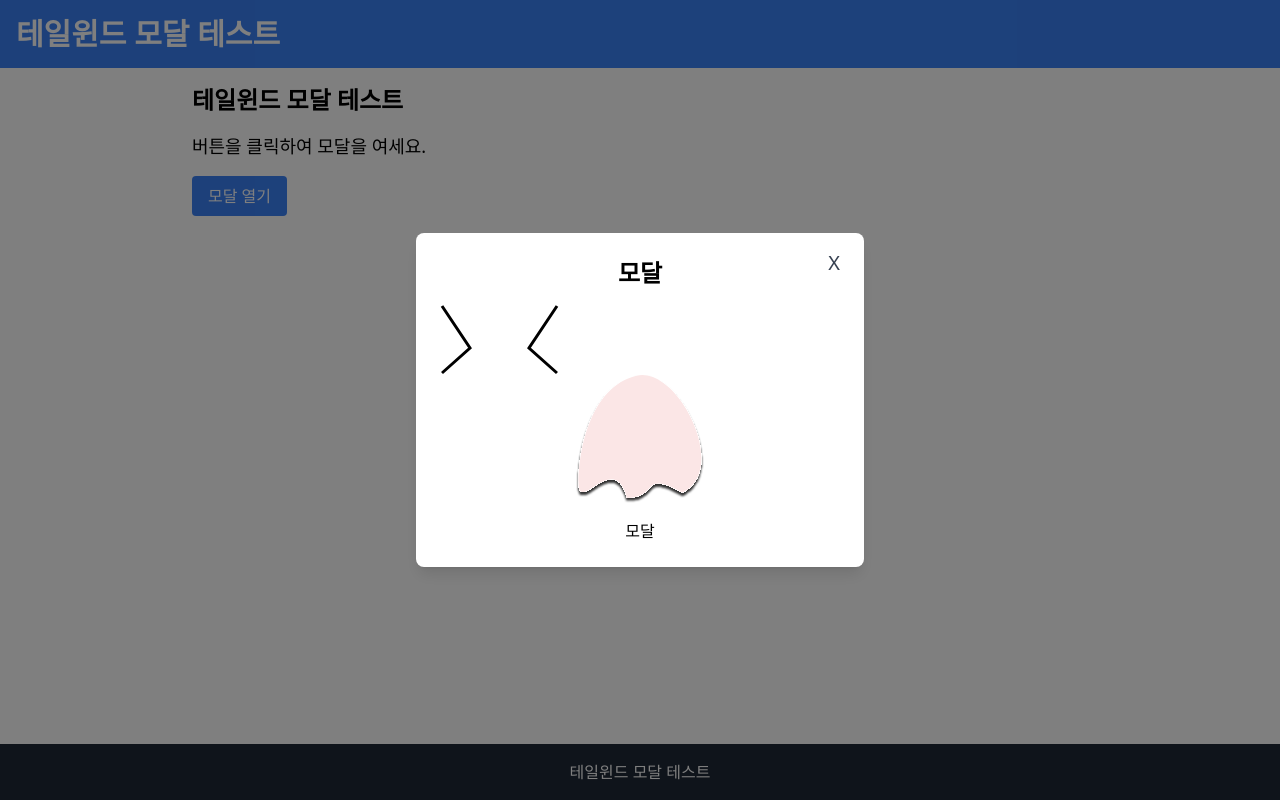
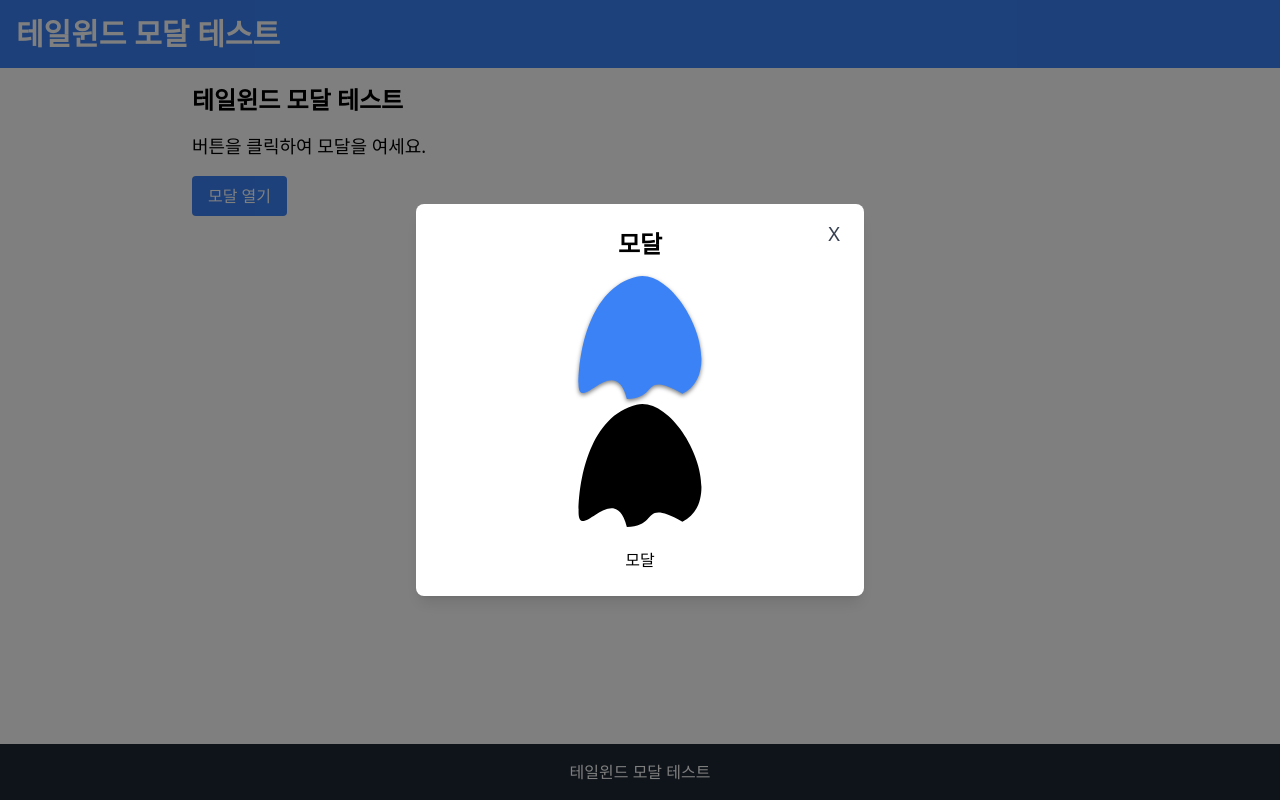
Before and after one commit to Daram0o0/KETCH-CATCH, a React (Vite) app: page / in a window 1280 px wide. Both pictures are taken after a click on the button "모달 열기". Built offline with nearby package versions, Linux system fonts and the light colour scheme.

Commit message:
fix: SVG 이미지를 React 컴포넌트로 변환하여 색상 변경 가능하도록 수정 테스트 중 + 예시 작성

```diff
--- a/src/App.tsx
+++ b/src/App.tsx
@@ -1,6 +1,7 @@
 import { useState } from "react";
 import ghost from "./assets/ghost/ghost1.svg";
 import { Eyes1 } from "assets/eyes";
+import { Ghost1 } from "assets/ghost";
 
 const App: React.FC = () => {
   const [isOpen, setIsOpen] = useState(false);
@@ -40,7 +41,16 @@ const App: React.FC = () => {
                 </button>
               </button>
               <h3 className="text-2xl font-bold mb-4 text-center">모달</h3>
-              <Eyes1 />
+              {/* 컴포넌트로 가져와야 색 맟 크기 변경가능 :
+              fill = "red" width={128} height={128}
+              || className = "w-32 h-32 text-red-500"
+              */}
+              <Ghost1
+                className="w-32 h-32 mx-auto text-blue-500"
+                style={{
+                  filter: "drop-shadow(0px 2px 2px rgba(0, 0, 0, 0.5))",
+                }}
+              />
               <img src={ghost} alt="Ghost" className="w-32 h-32 mx-auto" />
               <p className="mt-4 text-center">모달</p>
             </div>
```
Also changed, not shown: src/assets/ghost/ghost1.svg.
